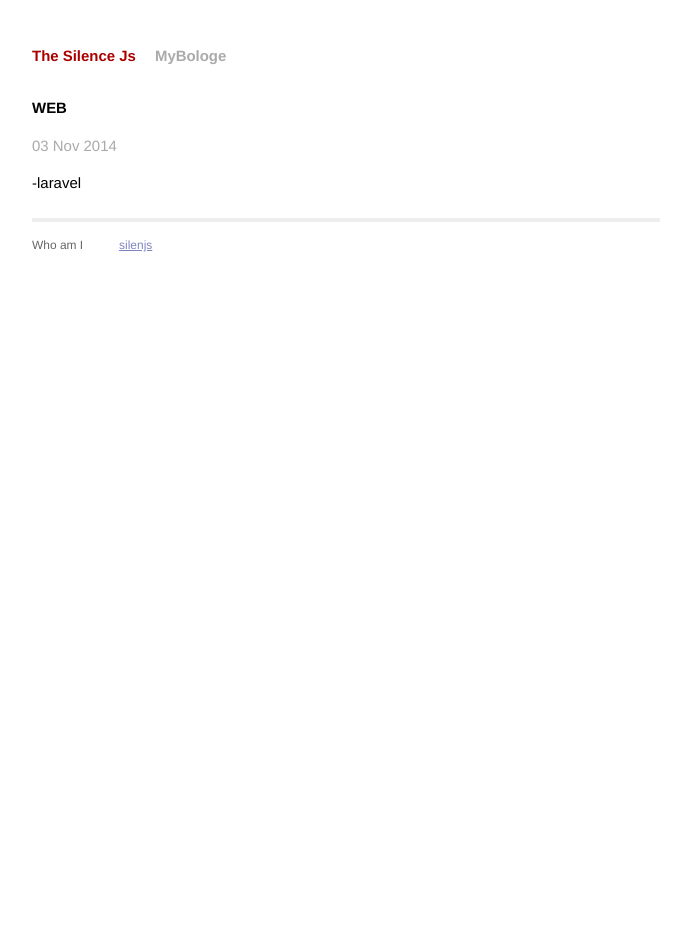
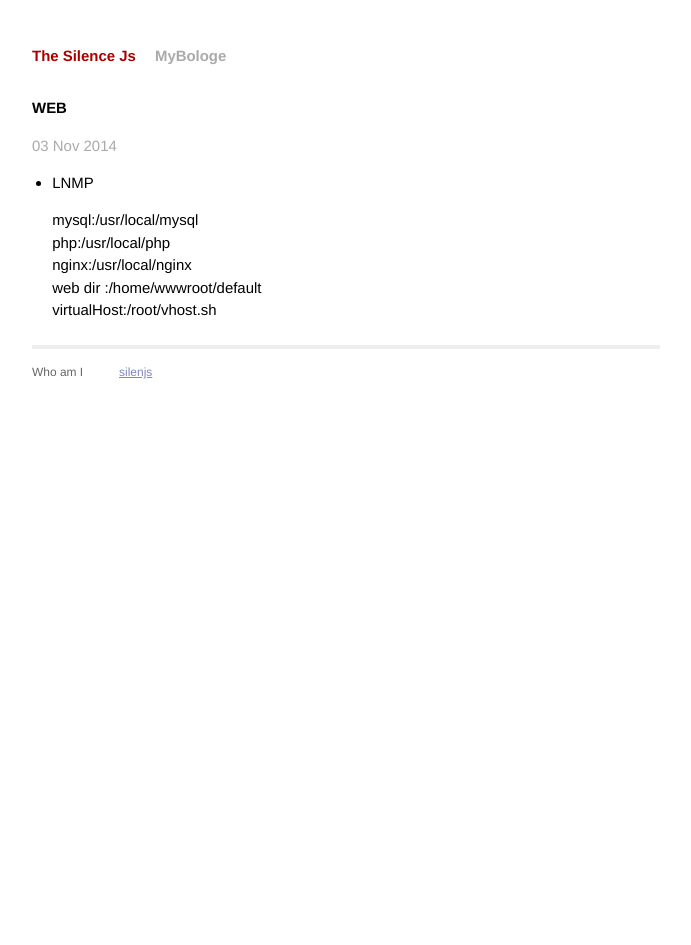
Before and after one commit to silenjs/silenjs.github.com, a Jekyll site: the page built from _posts/2014-11-03-Build The WEB.markdown, in a window 1280 px wide. Shown: the whole page, without its empty margins (294-985 px from the left). Built offline with Jekyll 4.4.1, drawn with Linux system fonts in a browser that asks for light colours; Markdown is read by kramdown in place of the engine named in the settings.

Commit message:
modified

```diff
--- a/_posts/2014-11-03-Build The WEB.markdown
+++ b/_posts/2014-11-03-Build The WEB.markdown
@@ -5,4 +5,9 @@ date: 2014-11-03 15:55
 categories: PHP
 ---
 
--laravel
+- LNMP
+> mysql:/usr/local/mysql
+> php:/usr/local/php
+> nginx:/usr/local/nginx
+> web dir :/home/wwwroot/default
+> virtualHost:/root/vhost.sh
```
